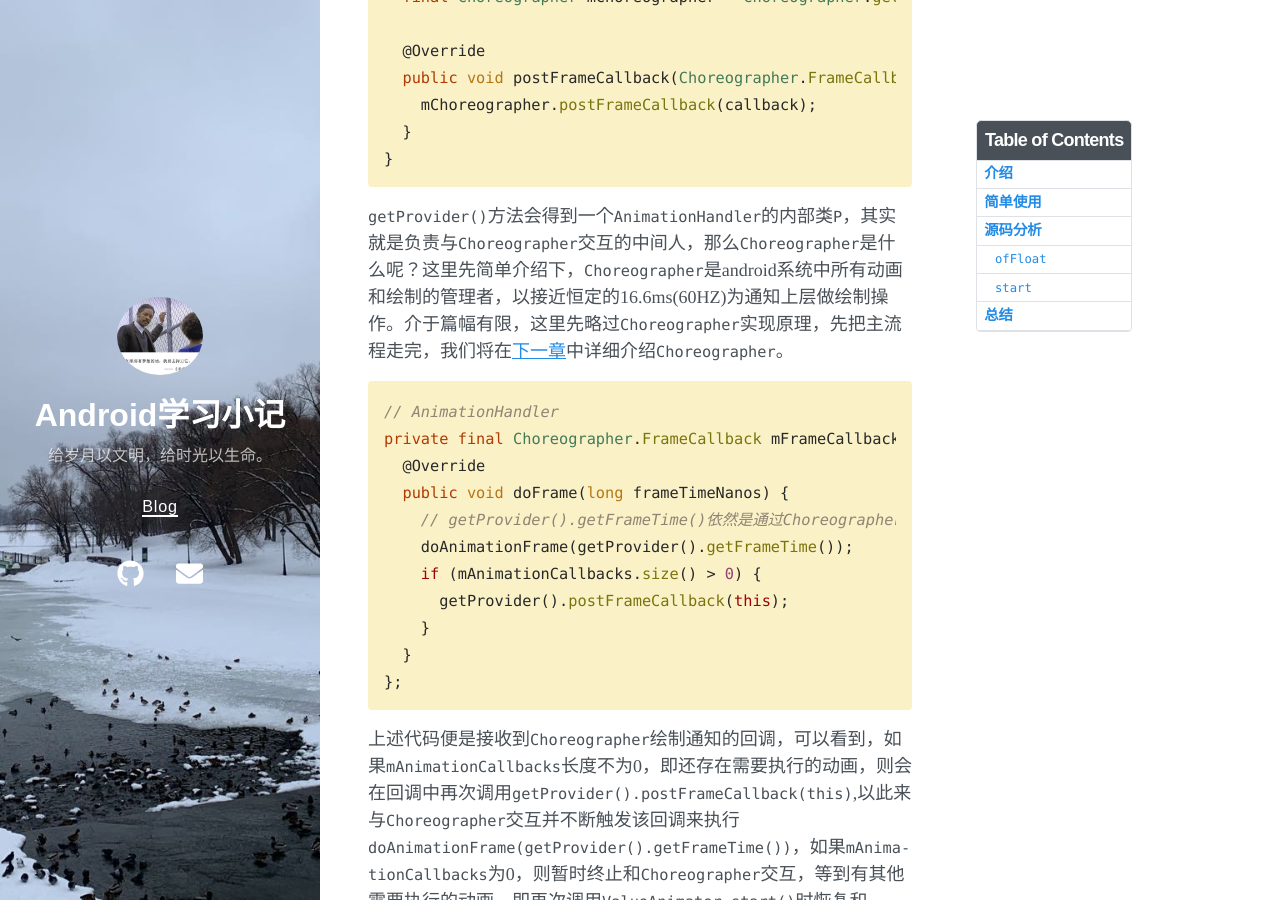
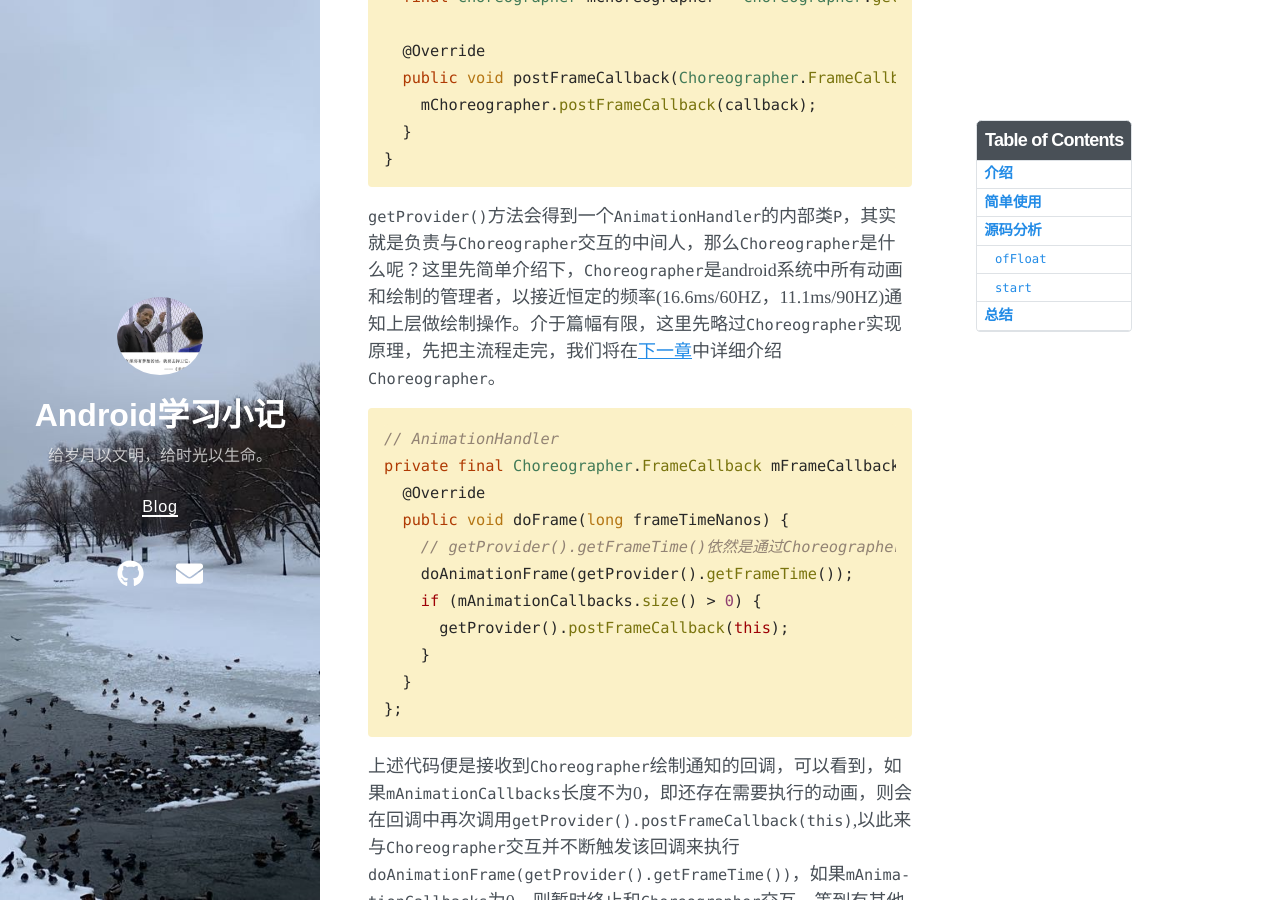
Before and after one commit to Bernie-sw-jiang/BernieJiang.github.io, a Jekyll site: the page built from _posts/2022-02-02-Android属性动画(一)-ValueAnimator.markdown, in a window 1280 px wide and 900 px high, scrolled down 8233 px. Built offline with Jekyll 4.4.1, drawn with Linux system fonts in a browser that asks for light colours; nearby versions of some CDN libraries.

Commit message:
feat: ValueAnimator

````diff
--- a/_posts/2022-02-02-Android属性动画(一)-ValueAnimator.markdown
+++ b/_posts/2022-02-02-Android属性动画(一)-ValueAnimator.markdown
@@ -285,7 +285,7 @@ private class MyFrameCallbackProvider implements AnimationFrameCallbackProvider
 }
 ```
 
-`getProvider()`方法会得到一个`AnimationHandler`的内部类`P`，其实就是负责与`Choreographer`交互的中间人，那么`Choreographer`是什么呢？这里先简单介绍下，`Choreographer`是android系统中所有动画和绘制的管理者，以接近恒定的16.6ms(60HZ)为通知上层做绘制操作。介于篇幅有限，这里先略过`Choreographer`实现原理，先把主流程走完，我们将在[下一章](../2022-02-12-Android属性动画(二)-Choreographer)中详细介绍`Choreographer`。
+`getProvider()`方法会得到一个`AnimationHandler`的内部类`P`，其实就是负责与`Choreographer`交互的中间人，那么`Choreographer`是什么呢？这里先简单介绍下，`Choreographer`是android系统中所有动画和绘制的管理者，以接近恒定的频率(16.6ms/60HZ，11.1ms/90HZ)通知上层做绘制操作。介于篇幅有限，这里先略过`Choreographer`实现原理，先把主流程走完，我们将在[下一章](../2022-02-12-Android属性动画(二)-Choreographer)中详细介绍`Choreographer`。
 
 ```java
 // AnimationHandler
````
